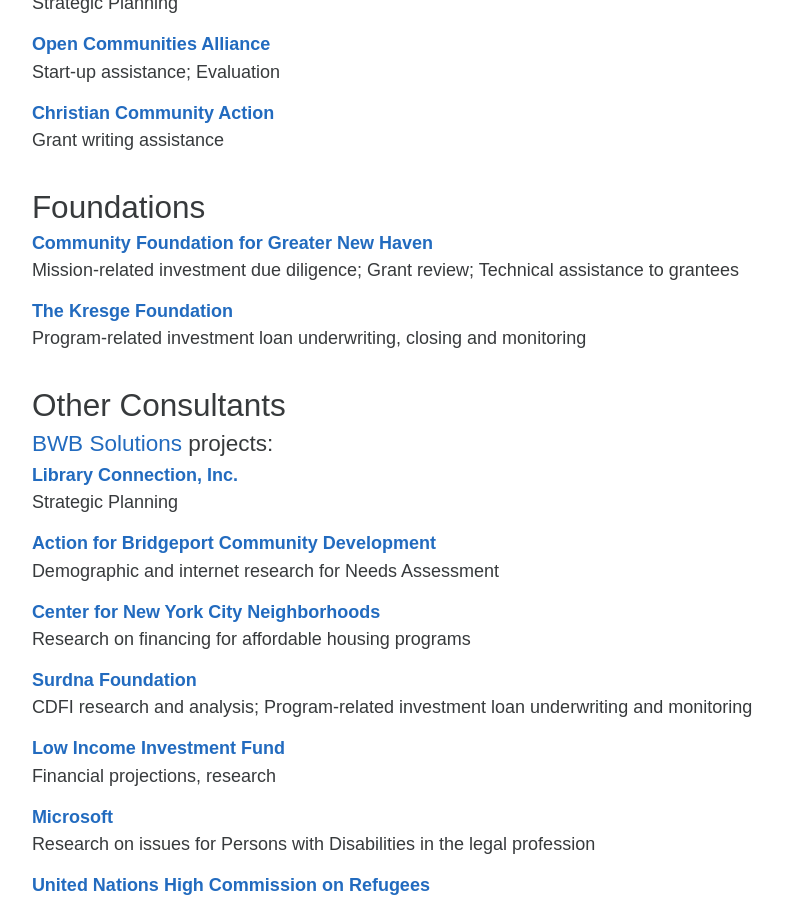
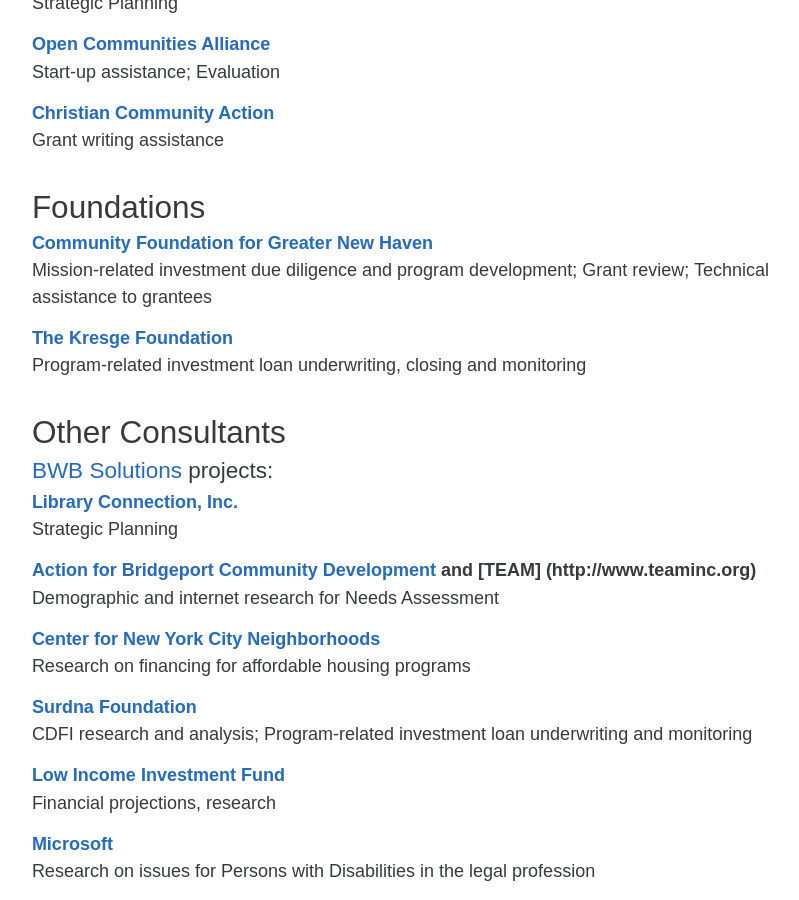
Before and after one commit to ClaireMorduch/clairemorduch, a Jekyll site: the page built from clients.md, in a window 1280 px wide and 900 px high, scrolled down 1397 px. Shown: the whole window, without its empty margins (220-1019 px from the left). Built offline with Jekyll 4.4.1, drawn with Linux system fonts in a browser that asks for light colours.

Commit message:
Update clients.md

```diff
--- a/clients.md
+++ b/clients.md
@@ -53,7 +53,7 @@ Grant writing assistance
 ### Foundations
 
 ##### [Community Foundation for Greater New Haven](http://www.cfgnh.org)
-Mission-related investment due diligence; Grant review; Technical assistance to grantees
+Mission-related investment due diligence and program development; Grant review; Technical assistance to grantees
 
 ##### [The Kresge Foundation](http://www.kresge.org)
 Program-related investment loan underwriting, closing and monitoring
@@ -68,7 +68,7 @@ Program-related investment loan underwriting, closing and monitoring
 ##### [Library Connection, Inc.](http://www.libraryconnection.info)
 Strategic Planning
 
-##### [Action for Bridgeport Community Development](http://www.abcd.org)
+##### [Action for Bridgeport Community Development](http://www.abcd.org) and [TEAM] (http://www.teaminc.org)
 Demographic and internet research for Needs Assessment
 
 ##### [Center for New York City Neighborhoods](https://cnycn.org/)
```
